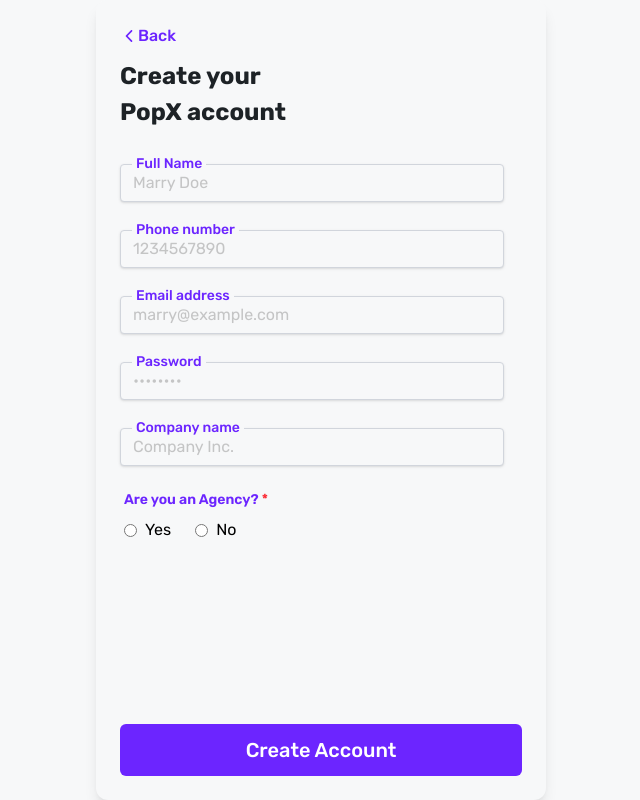
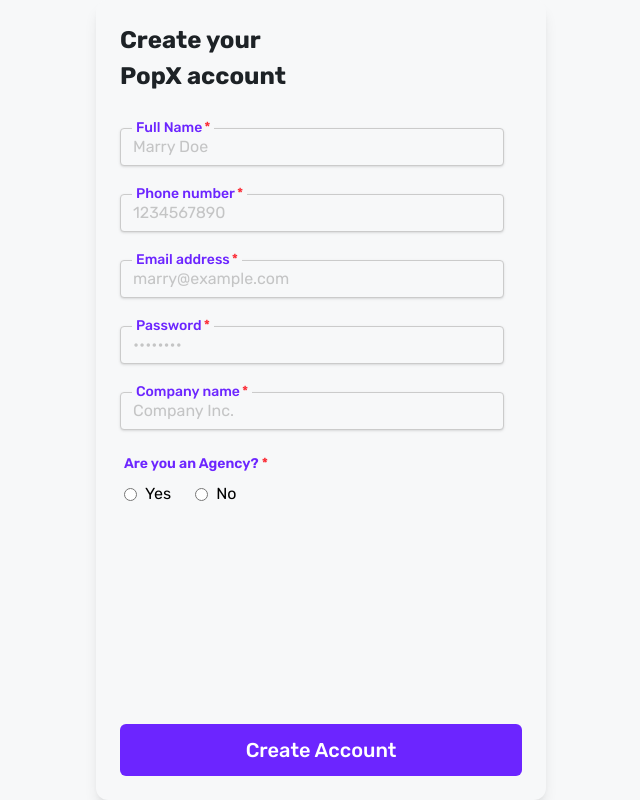
Before and after one commit to techvogue/Educase, a React (Vite) app: page /signup in a window 1280 px wide. Shown: the whole page, without its empty margins (319-959 px from the left). Built offline with nearby package versions, Linux system fonts and the light colour scheme.

Commit message:
fixing ui

```diff
--- a/src/component/BackButton.jsx
+++ b/src/component/BackButton.jsx
@@ -1,18 +1,18 @@
-import React from 'react';
-import { useNavigate } from 'react-router-dom';
-import { IoIosArrowBack } from 'react-icons/io';
+// import React from 'react';
+// import { useNavigate } from 'react-router-dom';
+// import { IoIosArrowBack } from 'react-icons/io';
 
-const BackButton = () => {
-  const navigate = useNavigate();
-  return (
-    <button
-      onClick={() => navigate(-1)}
-      className="flex items-center text-[#6C25FF] font-medium text-md mb-3 cursor-pointer"
-    >
-      <IoIosArrowBack className="text-lg " />
-      Back
-    </button>
-  );
-};
+// const BackButton = () => {
+//   const navigate = useNavigate();
+//   return (
+//     <button
+//       onClick={() => navigate(-1)}
+//       className="flex items-center text-[#6C25FF] font-medium text-md mb-3 cursor-pointer"
+//     >
+//       <IoIosArrowBack className="text-lg " />
+//       Back
+//     </button>
+//   );
+// };
 
-export default BackButton;
+// export default BackButton;
--- a/src/component/InputField.jsx
+++ b/src/component/InputField.jsx
@@ -10,6 +10,7 @@
   onChange,
   error = '',
   className = '',
+  required = false,
   ...rest
 }, ref) => {
   return (
@@ -23,17 +24,21 @@
         onChange={onChange}
         placeholder={placeholder}
         aria-invalid={!!error}
-        className={`shadow appearance-none bg-[#F7F8F9] border-[1px] border-[#CBCBCB] rounded w-full py-2 px-3 text-[#919191] leading-tight focus:outline-none focus:shadow-outline ${
-          error ? 'border-red-500' : 'border-gray-300'
+        aria-required={required}
+        className={`shadow appearance-none bg-[#F7F8F9] border-[1px] rounded w-full py-2 px-3 text-[#919191] leading-tight focus:outline-none focus:shadow-outline ${
+          error ? 'border-red-500' : 'border-[#CBCBCB]'
         } ${className}`}
         {...rest}
       />
+
       <label
         htmlFor={id}
         className="absolute -top-2.5 left-3 bg-[#F7F8F9] px-1 text-[#6C25FF] text-sm font-medium"
       >
         {label}
+        {required && <span className="text-red-500 ml-0.5">*</span>}
       </label>
+
       {error && (
         <p className="text-red-500 text-xs mt-1">{error}</p>
       )}
--- a/src/pages/LoginForm.jsx
+++ b/src/pages/LoginForm.jsx
@@ -46,7 +46,7 @@
     <div className="h-screen bg-[#F7F8F9] flex justify-center items-start">
       <div className="h-[100vh] w-full max-w-[450px] bg-[#F7F8F9] shadow-md rounded-md p-8">
 
-        <BackButton />
+
 
         <h2 className="text-[28px] font-bold text-[#1D2226] mb-1 leading-tight text-balance">
           Signin to your <br /> PopX account
--- a/src/pages/Profile.jsx
+++ b/src/pages/Profile.jsx
@@ -9,14 +9,14 @@
       <div className="h-full w-full max-w-md shadow-md rounded-md flex flex-col bg-white overflow-hidden">
 
         {/* Top Section */}
-        <div className="bg-white text-[#1D2226] p-4 pt-5">
+        <div className="bg-white text-[#4a4f54] p-4  pt-5 ">
           {/* ⬅️ Back Button */}
-          <BackButton />
-          <h2 className="text-[18px] font-semibold mb-0">Account Settings</h2>
+
+          <h3 className="text-[18px]   mb-0">Account Settings</h3>
         </div>
 
         {/* Bottom Section */}
-        <div className="bg-[#F7F8F9] flex-1 p-4 overflow-y-auto">
+        <div className="bg-gray-100 flex-1 p-4 overflow-y-auto">
           <div className="flex items-center gap-4 mb-4">
             <div className="relative w-14 h-14">
               <img
--- a/src/pages/SignUp.jsx
+++ b/src/pages/SignUp.jsx
@@ -60,7 +60,7 @@
     <div className="min-h-screen  flex items-center justify-center bg-[#F7F8F9]">
       <div className="w-[450px] min-h-screen bg-[#F7F8F9] p-6 flex flex-col shadow-lg rounded-xl">
 
-        <BackButton />
+
 
         <div className='text-[#1D2226]'>
           <h2 className="text-2xl font-bold mb-1">Create your</h2>
@@ -75,6 +75,7 @@
           placeholder="Marry Doe"
           value={formData.fullName}
           onChange={handleChange}
+          required
         />
         {errors.fullName && <p className="text-red-500 text-sm mb-2">{errors.fullName}</p>}
 
@@ -86,6 +87,7 @@
           placeholder="1234567890"
           value={formData.phone}
           onChange={handleChange}
+          required
         />
         {errors.phone && <p className="text-red-500 text-sm mb-2">{errors.phone}</p>}
 
@@ -97,6 +99,7 @@
           placeholder="marry@example.com"
           value={formData.email}
           onChange={handleChange}
+          required
         />
         {errors.email && <p className="text-red-500 text-sm mb-2">{errors.email}</p>}
 
@@ -109,6 +112,7 @@
           type="password"
           value={formData.password}
           onChange={handleChange}
+          required
         />
         {errors.password && <p className="text-red-500 text-sm mb-2">{errors.password}</p>}
 
@@ -120,6 +124,7 @@
           placeholder="Company Inc."
           value={formData.company}
           onChange={handleChange}
+          required
         />
         {errors.company && <p className="text-red-500 text-sm mb-2">{errors.company}</p>}
 
@@ -154,7 +159,7 @@
           {errors.isAgency && <p className="text-red-500 text-sm mt-2">{errors.isAgency}</p>}
         </div>
 
-        <div className="mt-12 sm:mt-auto">
+        <div className="mt-16 sm:mt-auto">
           <Button
             text="Create Account"
             buttonColor="#6C25FF"
```
